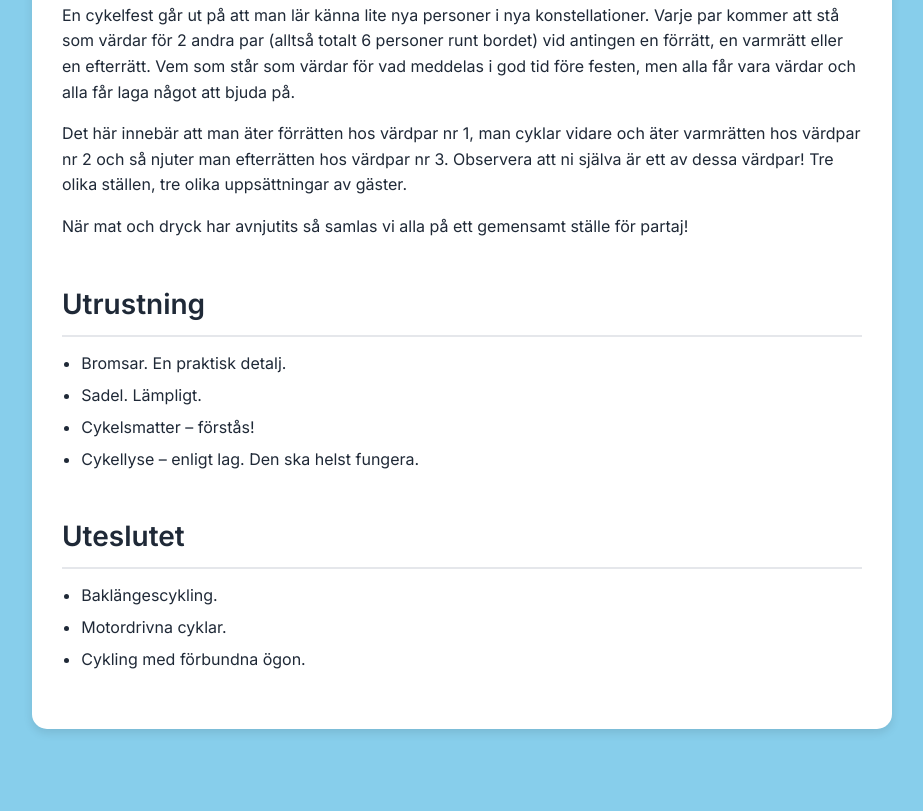
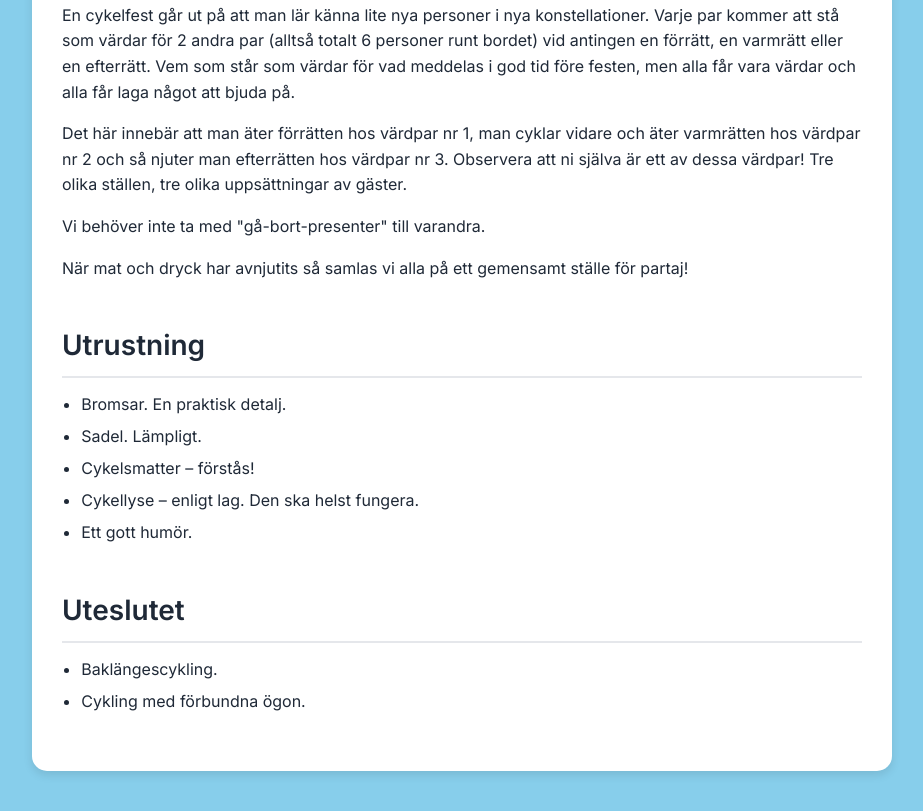
Before and after one commit to magnusfahlin/cykelfest, a plain HTML site: page index.htm in a window 1280 px wide. Shown: the part 1066-1877 px from the top of the page, without its empty margins (178-1101 px from the left). Before the commit the page ends 1835 px from the top, so only its background shows below. Drawn offline with Linux system fonts and the light colour scheme.

Commit message:
justering

```diff
--- a/index.htm
+++ b/index.htm
@@ -82,6 +82,7 @@
     <h2>Upplägg</h2>
     <p>En cykelfest går ut på att man lär känna lite nya personer i nya konstellationer. Varje par kommer att stå som värdar för 2 andra par (alltså totalt 6 personer runt bordet) vid antingen en förrätt, en varmrätt eller en efterrätt. Vem som står som värdar för vad meddelas i god tid före festen, men alla får vara värdar och alla får laga något att bjuda på.</p>
     <p>Det här innebär att man äter förrätten hos värdpar nr 1, man cyklar vidare och äter varmrätten hos värdpar nr 2 och så njuter man efterrätten hos värdpar nr 3. Observera att ni själva är ett av dessa värdpar! Tre olika ställen, tre olika uppsättningar av gäster.</p>
+    <p>Vi behöver inte ta med "gå-bort-presenter" till varandra.</p>
     <p>När mat och dryck har avnjutits så samlas vi alla på ett gemensamt ställe för partaj!</p>
 
     <h2>Utrustning</h2>
@@ -90,12 +91,12 @@
       <li>Sadel. Lämpligt.</li>
       <li>Cykelsmatter – förstås!</li>
       <li>Cykellyse – enligt lag. Den ska helst fungera.</li>
+      <li>Ett gott humör.</li>
     </ul>
 
     <h2>Uteslutet</h2>
     <ul>
       <li>Baklängescykling.</li>
-      <li>Motordrivna cyklar.</li>
       <li>Cykling med förbundna ögon.</li>
     </ul>
   </div>
```
